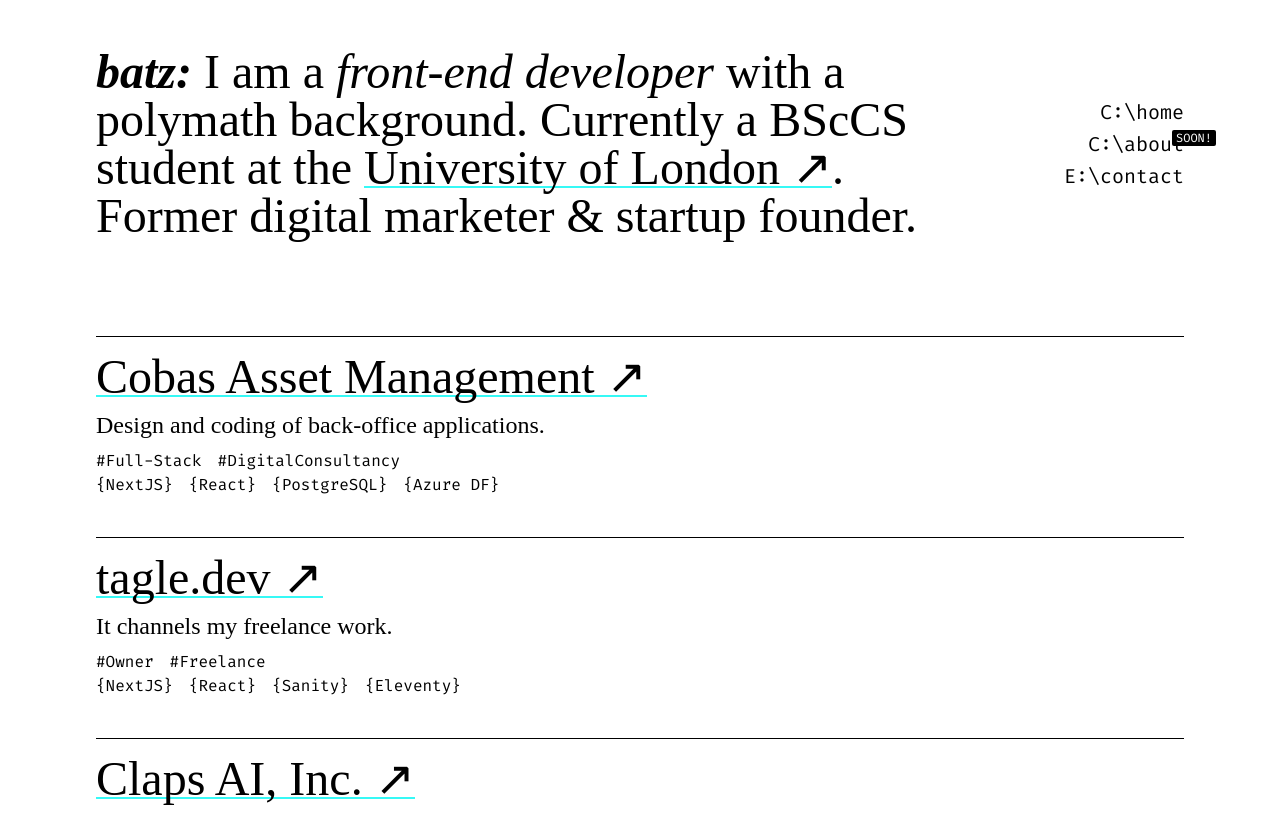
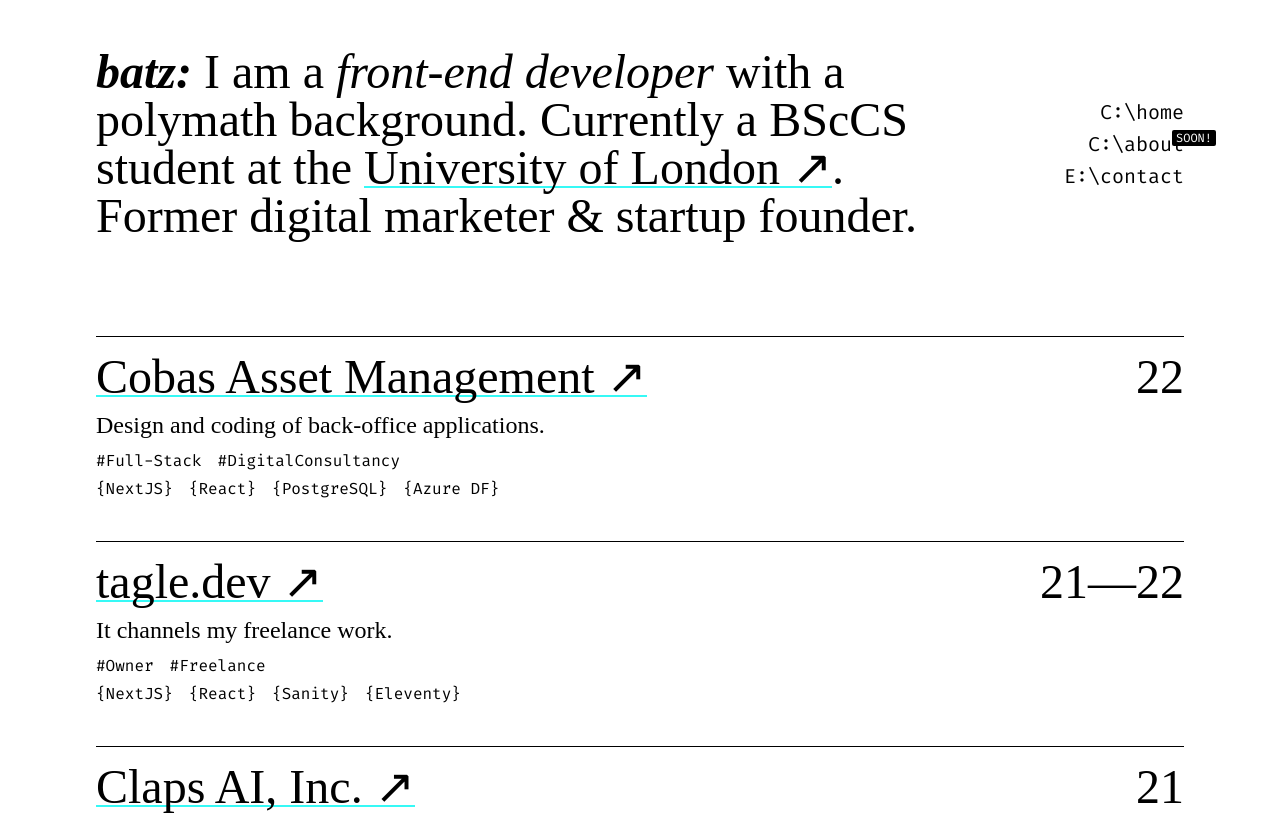
Before and after one commit to debatz/idebatz, a Next.js app: page / in a window 1280 px wide. Shown: the top 815 px of the page. Built offline with nearby package versions, Linux system fonts and the light colour scheme; a web font is replaced by a local one.

Commit message:
Update Experience.js

```diff
--- a/components/organisms/Experience.js
+++ b/components/organisms/Experience.js
@@ -22,12 +22,12 @@
                     <p className="text-base md:text-2xl font-brygada">
                       {item.more}
                     </p>
-                    <div>
+                    <div className='space-y-1'>
                       <Roles props={item.roles} />
                       <Tech props={item.tech} />
                     </div>
                   </div>
-                  <h3 className="hidden md:text-4xl lg:text-5xl font-brygada">
+                  <h3 className="hidden md:block md:text-4xl lg:text-5xl font-brygada">
                     {item.year}
                   </h3>
                 </div>
```
